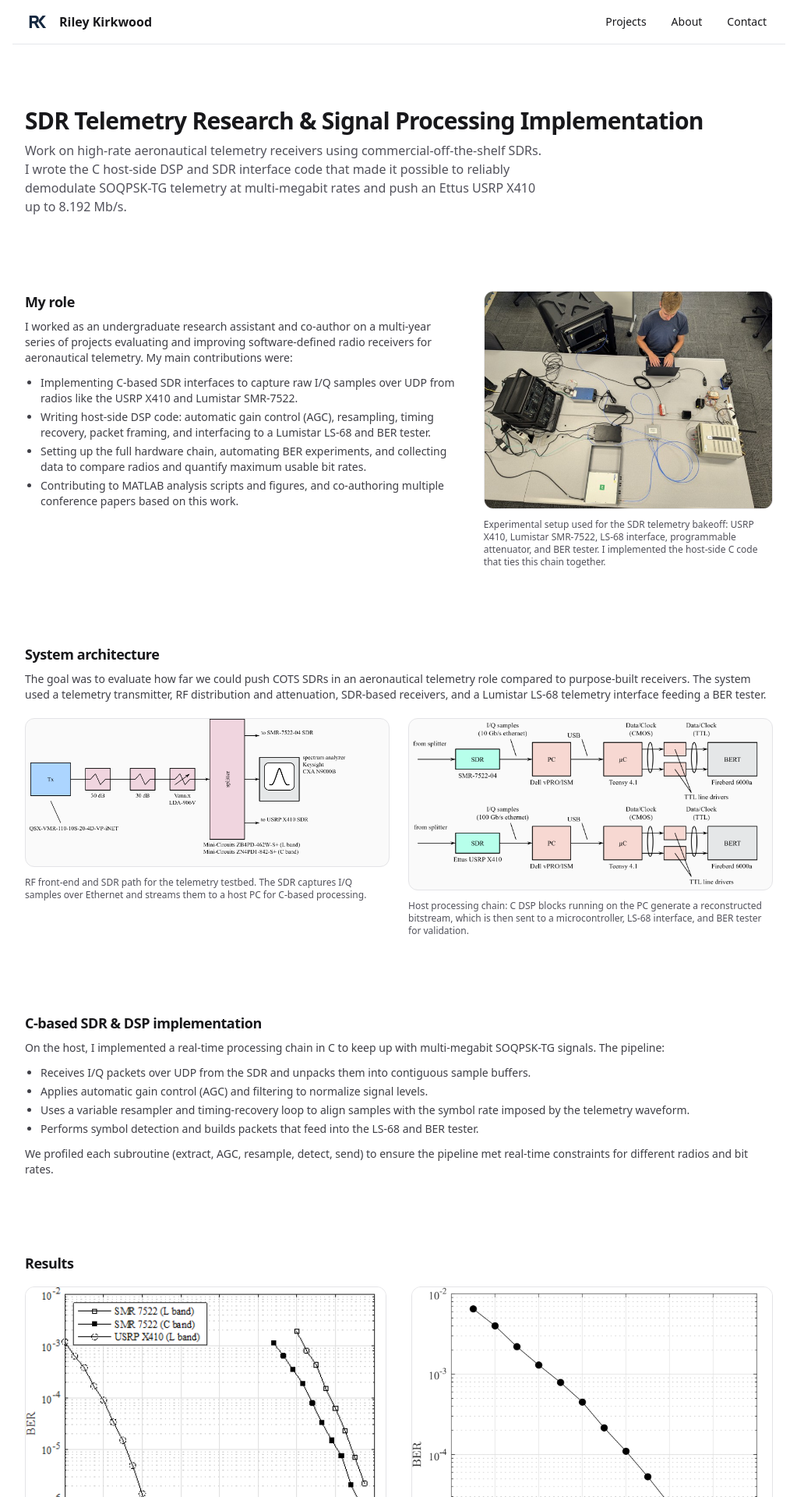
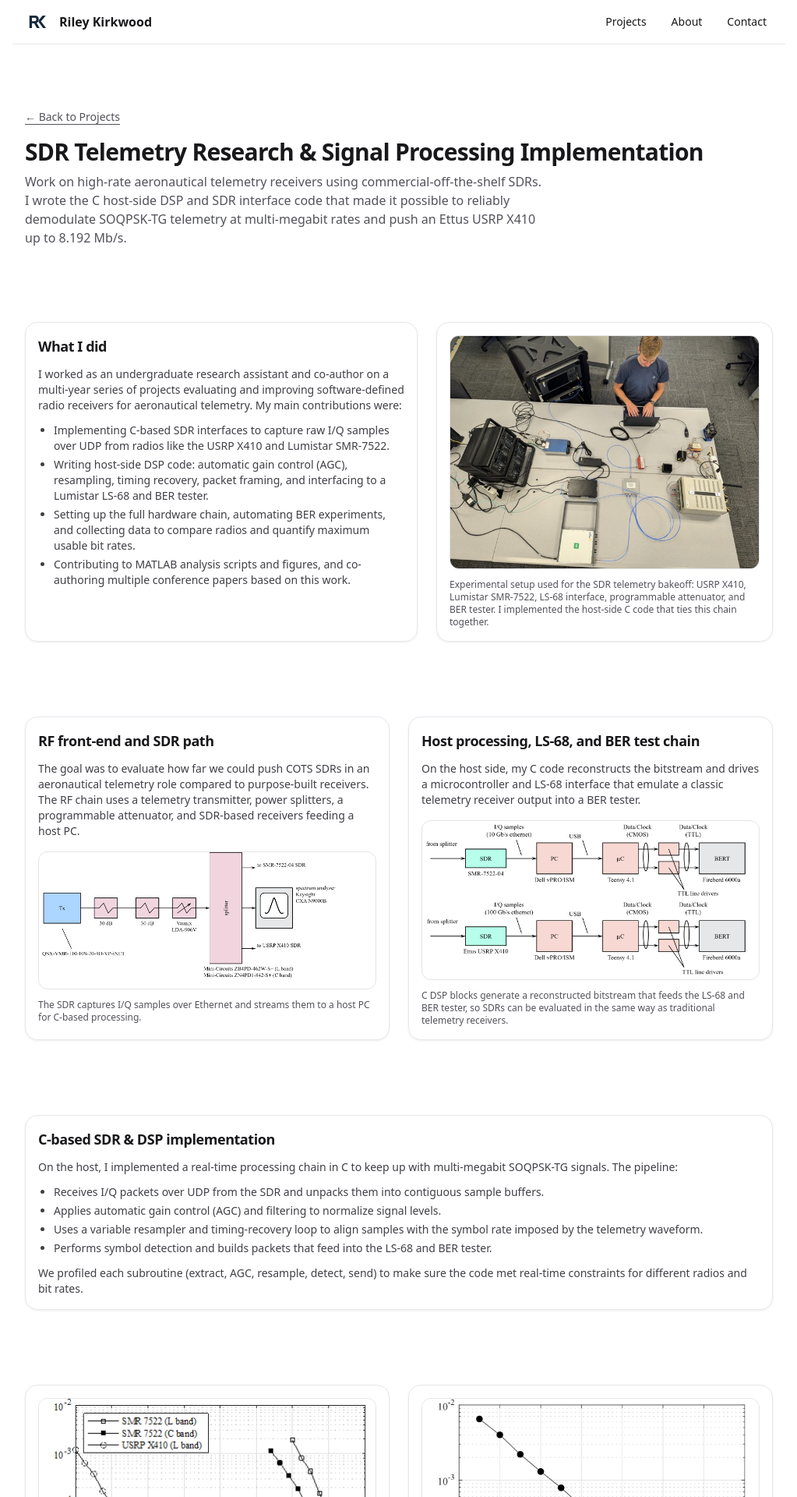
Before and after one commit to rskirkwood/portfolio_website, a Next.js app: page /projects/sdr-telemetry in a window 1280 px wide. Shown: the top 1920 px of the page at 78% size, without its empty margins (128-1151 px from the left). Built offline with nearby package versions, Linux system fonts and the light colour scheme.

Commit message:
adjusted sdr projects to look more similar to the other projects

```diff
--- a/app/projects/5g-polarization/page.tsx
+++ b/app/projects/5g-polarization/page.tsx
@@ -10,8 +10,16 @@ export default function FiveGPolarizationPage() {
     <main>
       <Nav />
 
+      {/* Header */}
       <section className="page-section">
-        <h1 className="page-heading">
+        <Link
+          href="/projects"
+          className="text-sm text-zinc-600 hover:text-zinc-800 underline underline-offset-4"
+        >
+          ← Back to Projects
+        </Link>
+
+        <h1 className="page-heading mt-4">
           5G / IoT Polarization Diversity Measurement System
         </h1>
         <p className="page-subtitle">
@@ -22,13 +30,14 @@ export default function FiveGPolarizationPage() {
         </p>
       </section>
 
+      {/* Role + system diagram */}
       <section className="page-section">
-        <div className="grid gap-8 md:grid-cols-[minmax(0,3fr)_minmax(0,2fr)]">
-          <div>
+        <div className="grid gap-6 lg:grid-cols-[minmax(0,1.4fr)_minmax(0,1.2fr)]">
+          <div className="card">
             <h2 className="text-lg font-semibold tracking-tight text-zinc-900">
-              My role
+              What I did
             </h2>
-            <p className="mt-2 text-sm text-zinc-700">
+            <p className="mt-3 text-sm text-zinc-700">
               I contributed as an undergraduate research assistant and co-author
               on this project, focused on 5G-and-beyond IoT networks. My
               responsibilities included:
@@ -54,7 +63,7 @@ export default function FiveGPolarizationPage() {
             </ul>
           </div>
 
-          <figure className="space-y-3">
+          <figure className="card space-y-3">
             <div className="overflow-hidden rounded-xl border border-zinc-200 bg-zinc-50">
               <Image
                 src="/5g-polarization/iot-polarization-system-diagram.png"
@@ -75,19 +84,20 @@ export default function FiveGPolarizationPage() {
 
       {/* Results */}
       <section className="page-section">
+        <div className="card">
           <h2 className="text-lg font-semibold tracking-tight text-zinc-900">
             What we measured
           </h2>
-        <p className="mt-2 text-sm text-zinc-700">
-          The core idea was to see how different polarization pairs behave in a
-          realistic indoor IoT environment and whether circular polarization
+          <p className="mt-3 text-sm text-zinc-700">
+            The core idea was to see how different polarization pairs behave in
+            a realistic indoor IoT environment and whether circular polarization
             offers better diversity than purely linear channels. We rotated the
-          transmit antenna through a range of angles and recorded the resulting
-          channels for various polarization combinations.
+            transmit antenna through a range of angles and recorded the
+            resulting channels for various polarization combinations.
           </p>
 
-        <div className="mt-5 grid gap-8 md:grid-cols-2">
-          <figure className="space-y-3 md:col-span-2">
+          <div className="mt-5">
+            <figure className="space-y-3">
               <div className="overflow-hidden rounded-xl border border-zinc-200 bg-zinc-50">
                 <Image
                   src="/5g-polarization/iot-polarization-envelope-corr.png"
@@ -106,22 +116,24 @@ export default function FiveGPolarizationPage() {
               </figcaption>
             </figure>
           </div>
+        </div>
       </section>
 
       {/* Publication */}
       <section className="page-section">
+        <div className="card">
           <h2 className="text-lg font-semibold tracking-tight text-zinc-900">
             Publication
           </h2>
-        <p className="mt-2 text-sm text-zinc-700">
+          <p className="mt-3 text-sm text-zinc-700">
             This work was published and presented at a regional engineering
             conference:
           </p>
           <ul className="mt-3 space-y-2 text-sm text-zinc-700">
             <li>
-            &quot;On Polarization Diversity in 5G and Beyond Internet of-Things
-            Networks,&quot; 2023 Intermountain Engineering, Technology and
-            Computing (IETC), 2023.{" "}
+              &quot;On Polarization Diversity in 5G and Beyond Internet
+              of-Things Networks,&quot; 2023 Intermountain Engineering,
+              Technology and Computing (IETC), 2023.{" "}
               <a
                 href="https://doi.org/10.1109/IETC57902.2023.10152026"
                 target="_blank"
@@ -137,6 +149,7 @@ export default function FiveGPolarizationPage() {
             not publicly available, but the methodology and key findings are
             summarized here and in the linked paper.
           </p>
+        </div>
       </section>
 
       <Footer />
--- a/app/projects/sdr-telemetry/page.tsx
+++ b/app/projects/sdr-telemetry/page.tsx
@@ -10,8 +10,16 @@ export default function SdrTelemetryPage() {
     <main>
       <Nav />
 
+      {/* Header */}
       <section className="page-section">
-        <h1 className="page-heading">
+        <Link
+          href="/projects"
+          className="text-sm text-zinc-600 hover:text-zinc-800 underline underline-offset-4"
+        >
+          ← Back to Projects
+        </Link>
+
+        <h1 className="page-heading mt-4">
           SDR Telemetry Research &amp; Signal Processing Implementation
         </h1>
         <p className="page-subtitle">
@@ -23,13 +31,14 @@ export default function SdrTelemetryPage() {
         </p>
       </section>
 
+      {/* Role + lab photo */}
       <section className="page-section">
-        <div className="grid gap-8 md:grid-cols-[minmax(0,3fr)_minmax(0,2fr)]">
-          <div>
+        <div className="grid gap-6 lg:grid-cols-[minmax(0,1.4fr)_minmax(0,1.2fr)]">
+          <div className="card">
             <h2 className="text-lg font-semibold tracking-tight text-zinc-900">
-              My role
+              What I did
             </h2>
-            <p className="mt-2 text-sm text-zinc-700">
+            <p className="mt-3 text-sm text-zinc-700">
               I worked as an undergraduate research assistant and co-author on a
               multi-year series of projects evaluating and improving
               software-defined radio receivers for aeronautical telemetry. My
@@ -57,7 +66,7 @@ export default function SdrTelemetryPage() {
             </ul>
           </div>
 
-          <figure className="space-y-3">
+          <figure className="card space-y-3">
             <div className="overflow-hidden rounded-xl border border-zinc-200 bg-zinc-50">
               <Image
                 src="/sdr-telemetry/sdr-telemetry-setup-photo.jpg"
@@ -79,20 +88,19 @@ export default function SdrTelemetryPage() {
 
       {/* System architecture */}
       <section className="page-section">
+        <div className="grid gap-6 lg:grid-cols-[minmax(0,1.2fr)_minmax(0,1.2fr)]">
+          <div className="card">
             <h2 className="text-lg font-semibold tracking-tight text-zinc-900">
-          System architecture
+              RF front-end and SDR path
             </h2>
-        <p className="mt-2 text-sm text-zinc-700">
+            <p className="mt-3 text-sm text-zinc-700">
               The goal was to evaluate how far we could push COTS SDRs in an
-          aeronautical telemetry role compared to purpose-built receivers. The
-          system used a telemetry transmitter, RF distribution and attenuation,
-          SDR-based receivers, and a Lumistar LS-68 telemetry interface feeding
-          a BER tester.
+              aeronautical telemetry role compared to purpose-built receivers.
+              The RF chain uses a telemetry transmitter, power splitters, a
+              programmable attenuator, and SDR-based receivers feeding a host
+              PC.
             </p>
-
-        <div className="mt-5 grid gap-6 md:grid-cols-2">
-          <figure className="space-y-3">
-            <div className="overflow-hidden rounded-xl border border-zinc-200 bg-zinc-50">
+            <div className="mt-4 overflow-hidden rounded-xl border border-zinc-200 bg-white">
               <Image
                 src="/sdr-telemetry/sdr-telemetry-system-diagram-p1.png"
                 alt="Block diagram showing telemetry transmitter, splitters, attenuator, SDR, and host PC for the aeronautical telemetry testbed."
@@ -101,15 +109,22 @@ export default function SdrTelemetryPage() {
                 className="h-auto w-full"
               />
             </div>
-            <figcaption className="text-xs text-zinc-600">
-              RF front-end and SDR path for the telemetry testbed. The SDR
-              captures I/Q samples over Ethernet and streams them to a host PC
-              for C-based processing.
-            </figcaption>
-          </figure>
+            <p className="mt-3 text-xs text-zinc-600">
+              The SDR captures I/Q samples over Ethernet and streams them to a
+              host PC for C-based processing.
+            </p>
+          </div>
 
-          <figure className="space-y-3">
-            <div className="overflow-hidden rounded-xl border border-zinc-200 bg-zinc-50">
+          <div className="card">
+            <h2 className="text-lg font-semibold tracking-tight text-zinc-900">
+              Host processing, LS-68, and BER test chain
+            </h2>
+            <p className="mt-3 text-sm text-zinc-700">
+              On the host side, my C code reconstructs the bitstream and drives
+              a microcontroller and LS-68 interface that emulate a classic
+              telemetry receiver output into a BER tester.
+            </p>
+            <div className="mt-4 overflow-hidden rounded-xl border border-zinc-200 bg-white">
               <Image
                 src="/sdr-telemetry/sdr-telemetry-system-diagram-p2.png"
                 alt="Block diagram showing host processing, microcontroller, LS-68 interface, and BER tester used with the SDR receiver."
@@ -118,21 +133,22 @@ export default function SdrTelemetryPage() {
                 className="h-auto w-full"
               />
             </div>
-            <figcaption className="text-xs text-zinc-600">
-              Host processing chain: C DSP blocks running on the PC generate a
-              reconstructed bitstream, which is then sent to a microcontroller,
-              LS-68 interface, and BER tester for validation.
-            </figcaption>
-          </figure>
+            <p className="mt-3 text-xs text-zinc-600">
+              C DSP blocks generate a reconstructed bitstream that feeds the
+              LS-68 and BER tester, so SDRs can be evaluated in the same way as
+              traditional telemetry receivers.
+            </p>
+          </div>
         </div>
       </section>
 
       {/* DSP implementation */}
       <section className="page-section">
+        <div className="card">
           <h2 className="text-lg font-semibold tracking-tight text-zinc-900">
             C-based SDR &amp; DSP implementation
           </h2>
-        <p className="mt-2 text-sm text-zinc-700">
+          <p className="mt-3 text-sm text-zinc-700">
             On the host, I implemented a real-time processing chain in C to keep
             up with multi-megabit SOQPSK-TG signals. The pipeline:
           </p>
@@ -146,8 +162,8 @@ export default function SdrTelemetryPage() {
               signal levels.
             </li>
             <li>
-            Uses a variable resampler and timing-recovery loop to align samples
-            with the symbol rate imposed by the telemetry waveform.
+              Uses a variable resampler and timing-recovery loop to align
+              samples with the symbol rate imposed by the telemetry waveform.
             </li>
             <li>
               Performs symbol detection and builds packets that feed into the
@@ -155,20 +171,17 @@ export default function SdrTelemetryPage() {
             </li>
           </ul>
           <p className="mt-3 text-sm text-zinc-700">
-          We profiled each subroutine (extract, AGC, resample, detect, send) to
-          ensure the pipeline met real-time constraints for different radios and
-          bit rates.
+            We profiled each subroutine (extract, AGC, resample, detect, send)
+            to make sure the code met real-time constraints for different radios
+            and bit rates.
           </p>
+        </div>
       </section>
 
       {/* Results */}
       <section className="page-section">
-        <h2 className="text-lg font-semibold tracking-tight text-zinc-900">
-          Results
-        </h2>
-
-        <div className="mt-4 grid gap-8 md:grid-cols-2">
-          <figure className="space-y-3">
+        <div className="grid gap-6 lg:grid-cols-[minmax(0,1.2fr)_minmax(0,1.2fr)]">
+          <figure className="card space-y-3">
             <div className="overflow-hidden rounded-xl border border-zinc-200 bg-zinc-50">
               <Image
                 src="/sdr-telemetry/sdr-telemetry-past-results.png"
@@ -185,7 +198,7 @@ export default function SdrTelemetryPage() {
             </figcaption>
           </figure>
 
-          <figure className="space-y-3">
+          <figure className="card space-y-3">
             <div className="overflow-hidden rounded-xl border border-zinc-200 bg-zinc-50">
               <Image
                 src="/sdr-telemetry/sdr-telemetry-ber-8192.png"
@@ -207,12 +220,13 @@ export default function SdrTelemetryPage() {
 
       {/* Publications & links */}
       <section className="page-section">
+        <div className="card">
           <h2 className="text-lg font-semibold tracking-tight text-zinc-900">
             Publications based on this work
           </h2>
-        <p className="mt-2 text-sm text-zinc-700">
-          These projects led to several conference publications. I&apos;m listed
-          as a co-author on all of them.
+          <p className="mt-3 text-sm text-zinc-700">
+            These projects led to several conference publications. I&apos;m
+            listed as a co-author on all of them.
           </p>
           <ul className="mt-3 space-y-2 text-sm text-zinc-700">
             <li>
@@ -230,7 +244,8 @@ export default function SdrTelemetryPage() {
             </li>
             <li>
               “A Comparison of Two Software Defined Radios for Aeronautical
-            Telemetry,” International Telemetering Conference Proceedings, 2023.{" "}
+              Telemetry,” International Telemetering Conference Proceedings,
+              2023.{" "}
               <a
                 href="http://hdl.handle.net/10150/670459"
                 target="_blank"
@@ -241,9 +256,9 @@ export default function SdrTelemetryPage() {
               </a>
             </li>
             <li>
-            “An Experiment with Polarization Diversity Combining for Aeronautical
-            Mobile Telemetry,” International Telemetering Conference
-            Proceedings, 2022.{" "}
+              “An Experiment with Polarization Diversity Combining for
+              Aeronautical Mobile Telemetry,” International Telemetering
+              Conference Proceedings, 2022.{" "}
               <a
                 href="http://hdl.handle.net/10150/666931"
                 target="_blank"
@@ -255,10 +270,11 @@ export default function SdrTelemetryPage() {
             </li>
           </ul>
           <p className="mt-3 text-xs text-zinc-500">
-          The SDR code was developed as part of a research lab and can&apos;t be
-          publicly shared, but the algorithms, architecture, and results are
-          summarized here and in the linked papers.
+            The SDR code was developed as part of a research lab and can&apos;t
+            be publicly shared, but the algorithms, architecture, and results
+            are summarized here and in the linked papers.
           </p>
+        </div>
       </section>
 
       <Footer />
```
Lines whose indentation alone changed are shown as unchanged.
